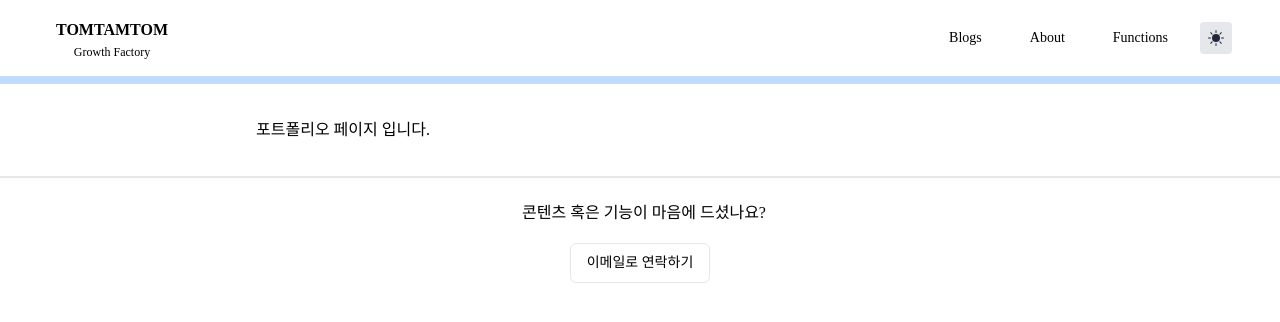
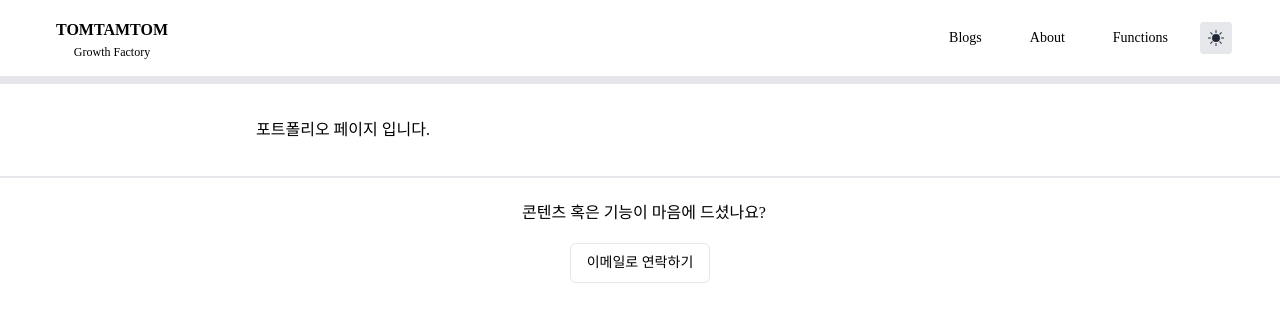
Before and after one commit to yungsuKo/tomtamtom_blog, a Next.js app: page /about in a window 1280 px wide. Shown: the top 322 px of the page. Built offline with nearby package versions, Linux system fonts and the light colour scheme.

Commit message:
scroll progress bar

```diff
--- a/components/Header.js
+++ b/components/Header.js
@@ -13,25 +13,32 @@ import React, { useEffect, useState } from 'react';
 import DarkMode from './DarkMode';
 import { Button } from './ui/button';
 
+function ProgressBar({ scrollP }) {
+  return (
+    <div className="h-2 w-full bg-gray-200">
+      <div className={`bg-blue-700 h-full`} style={{ width: scrollP }}></div>
+    </div>
+  );
+}
+
 export default function Header() {
-  // github test
   const [isScroll, setisScrollDirection] = useState(false);
-  const [scrollP, setScrollP] = useState(0);
+  const [scrollP, setScrollP] = useState('0');
 
   useEffect(() => {
     const windowH =
       document.documentElement.scrollHeight -
       document.documentElement.clientHeight;
-    console.log(windowH);
+
     const updateScrollDirection = () => {
       const direction = scrollY > 0 ? true : false;
       if (direction !== isScroll) {
         setisScrollDirection(direction);
       }
-      setScrollP((window.scrollY / windowH) * 100);
+      setScrollP(`${Math.floor((window.scrollY / windowH) * 100)}%`);
     };
+
     window.addEventListener('scroll', updateScrollDirection);
-    console.log(scrollP);
     return () => {
       window.removeEventListener('scroll', updateScrollDirection);
     };
@@ -71,7 +78,7 @@ export default function Header() {
           <DarkMode className="" />
         </div>
       </div>
-      <div className="h-2 w-full bg-blue-200"></div>
+      <ProgressBar scrollP={scrollP} />
     </div>
   );
 }
--- a/pages/index.js
+++ b/pages/index.js
@@ -5,12 +5,12 @@ import { Button } from '@/components/ui/button';
 import { useEffect, useState } from 'react';
 
 export default function Home() {
-  const posts = allPosts.sort((a, b) =>
-    compareDesc(new Date(a.date), new Date(b.date))
-  );
+  const posts = allPosts
+    .filter((post) => post.category !== 'informations')
+    .sort((a, b) => compareDesc(new Date(a.date), new Date(b.date)));
   const contentPerCategory = Object.fromEntries(
     Object.entries(
-      allPosts.reduce((acc, post) => {
+      posts.reduce((acc, post) => {
         const category = post.category;
         acc[category] = (acc[category] || 0) + 1;
         return acc;
```
Also changed, not shown: 1 other file (tests, documents, lock files or other folders).
